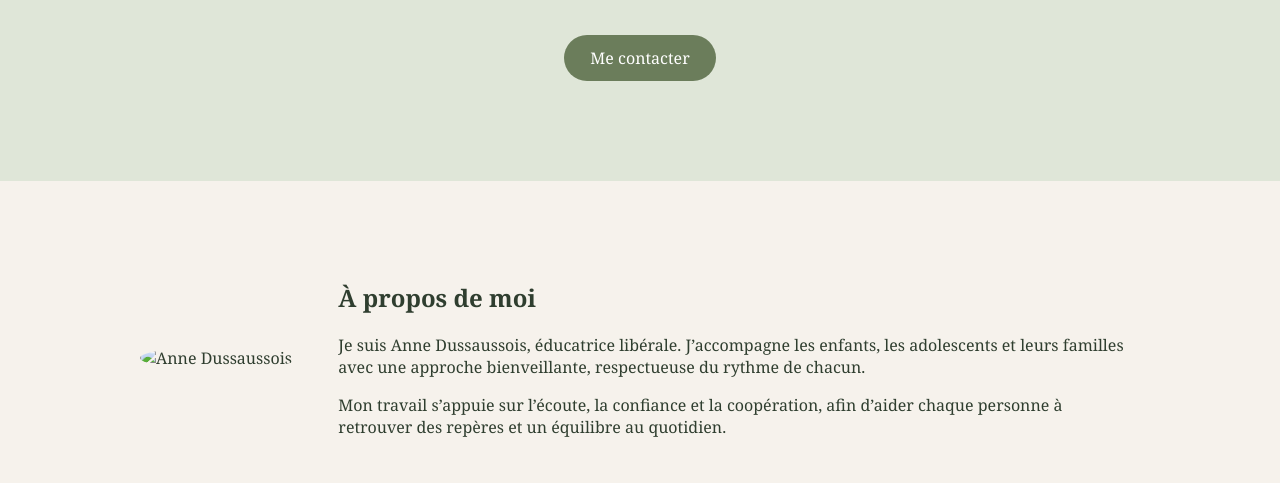
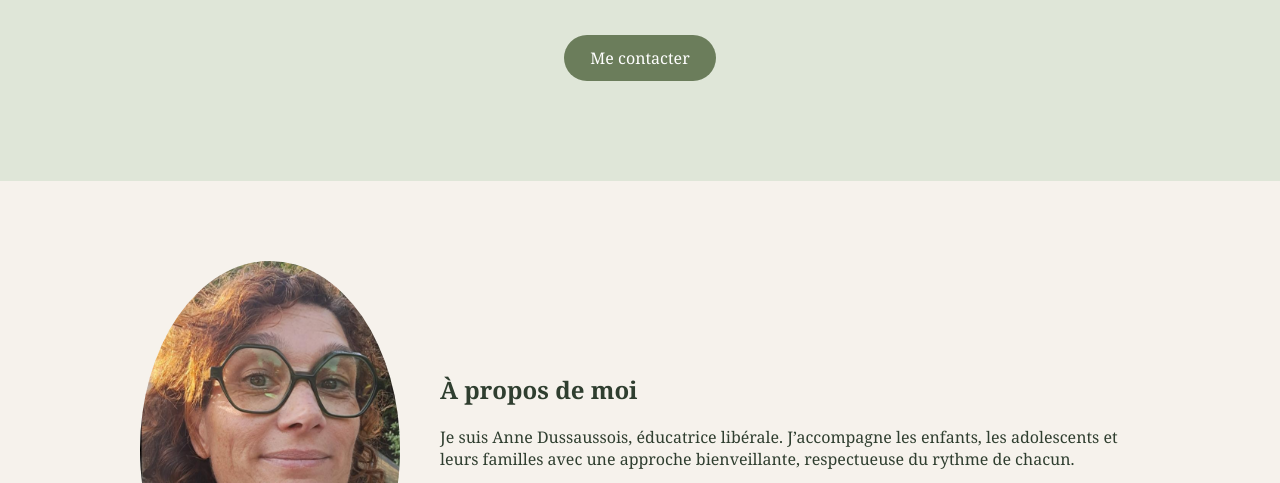
Before and after one commit to annedussaussis/educatrice-liberale, a plain HTML site: page index.html in a window 1280 px wide. Shown: the part 294-777 px from the top of the page. Drawn offline with Linux system fonts and the light colour scheme.

Commit message:
Update index.html

```diff
--- a/index.html
+++ b/index.html
@@ -27,7 +27,7 @@
 </header>
 
 <section id="apropos" class="section apropos">
-  <img src="images/annedussaussis.jpg" alt="Anne Dussaussois">
+  <img src="annedussaussis.jpg" alt="Anne Dussaussois">
   <div>
     <h2>À propos de moi</h2>
     <p>
```
